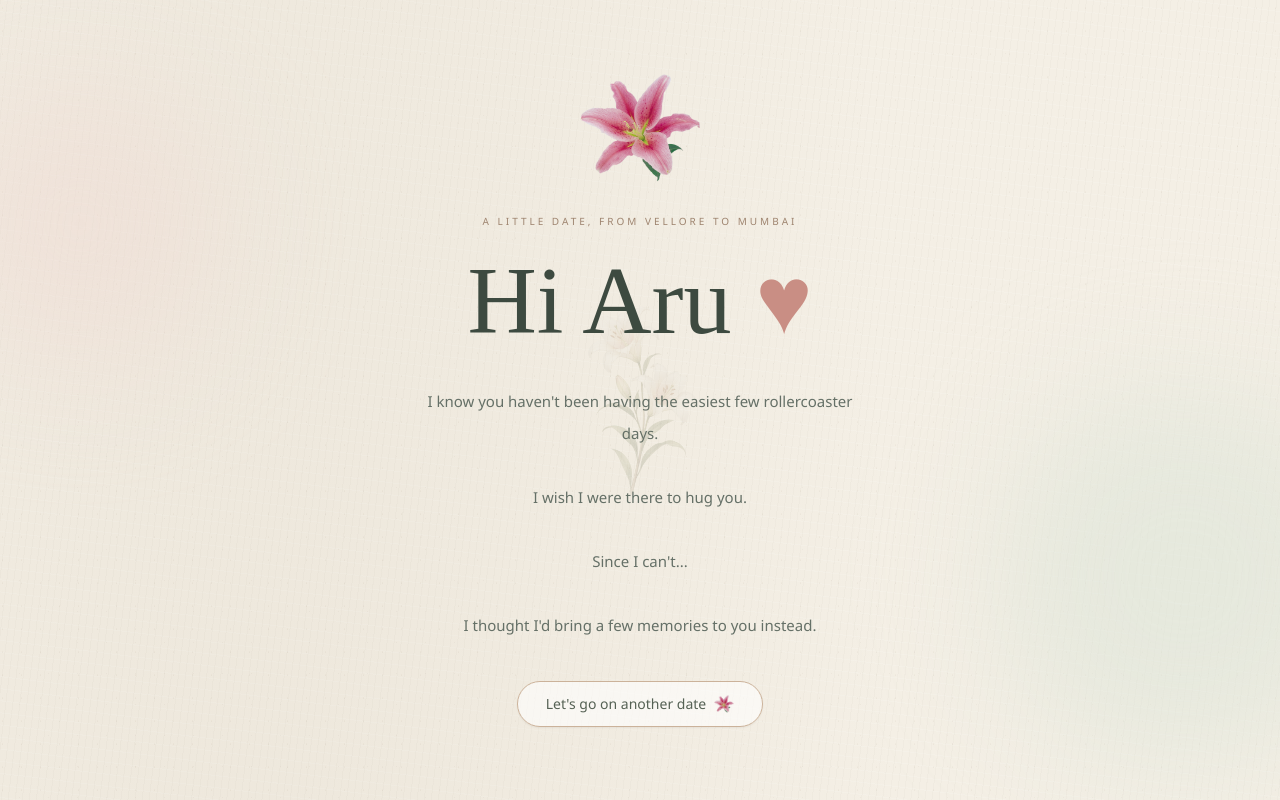
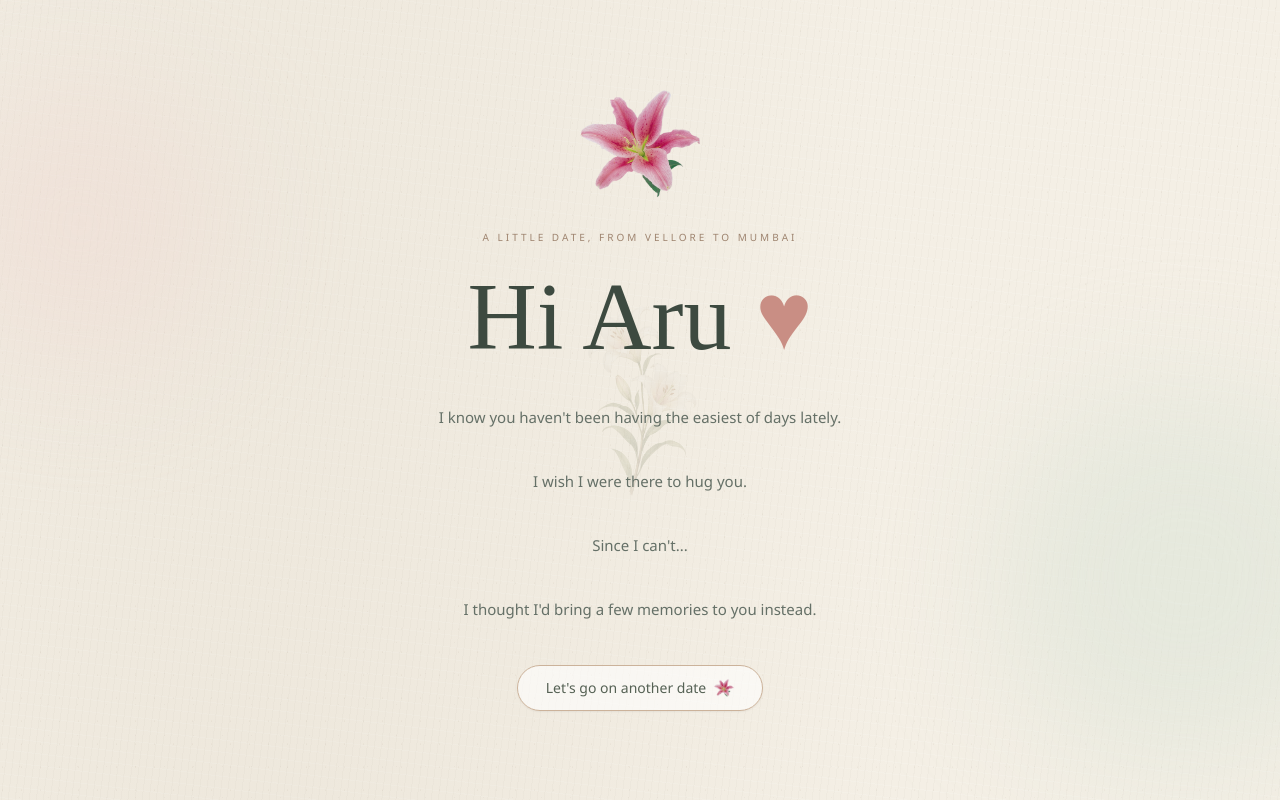
Before and after one commit to iamakee/Lovebutton, a Next.js app: page / in a window 1280 px wide. Shown: the top 800 px of the page. Built offline with nearby package versions, Linux system fonts and the light colour scheme.

Commit message:
Update opening message

```diff
--- a/app/page.tsx
+++ b/app/page.tsx
@@ -15,7 +15,7 @@ export default function Home() {
   return <main className="paper-grain overflow-hidden">
     <section className="relative flex min-h-[100svh] items-center justify-center px-5 sm:px-6">
       <div className="absolute -left-16 top-20 h-72 w-72 rounded-full bg-[#efd9d2]/45 blur-3xl"/><div className="absolute -right-24 bottom-8 h-96 w-96 rounded-full bg-[#dbe4d7]/55 blur-3xl"/>
-      <Reveal className="relative z-10 max-w-2xl text-center"><Lily className="mx-auto mb-8" size={124}/><p className="mb-6 text-[10px] uppercase tracking-[.3em] text-[#9e846f]">A little date, from Vellore to Mumbai</p><h1 className="serif text-6xl leading-none sm:text-8xl">Hi Aru <span className="text-[#c98e84]">♥</span></h1><p className="mx-auto mt-9 max-w-md whitespace-pre-line text-[15px] leading-8 text-[#657067]">I know you haven&apos;t been having the easiest few rollercoaster days.{`\n\n`}I wish I were there to hug you.{`\n\n`}Since I can&apos;t...{`\n\n`}I thought I&apos;d bring a few memories to you instead.</p><button onClick={() => { setEntered(true); document.getElementById('memories')?.scrollIntoView({ behavior: 'smooth' }); }} className="mt-10 inline-flex min-h-11 items-center gap-2 rounded-full border border-[#cbb29a] bg-white/60 px-7 py-3 text-sm text-[#556154] shadow-sm"><span>Let&apos;s go on another date</span><Lily size={20}/></button></Reveal>
+      <Reveal className="relative z-10 max-w-2xl text-center"><Lily className="mx-auto mb-8" size={124}/><p className="mb-6 text-[10px] uppercase tracking-[.3em] text-[#9e846f]">A little date, from Vellore to Mumbai</p><h1 className="serif text-6xl leading-none sm:text-8xl">Hi Aru <span className="text-[#c98e84]">♥</span></h1><p className="mx-auto mt-9 max-w-md whitespace-pre-line text-[15px] leading-8 text-[#657067]">I know you haven&apos;t been having the easiest of days lately.{`\n\n`}I wish I were there to hug you.{`\n\n`}Since I can&apos;t...{`\n\n`}I thought I&apos;d bring a few memories to you instead.</p><button onClick={() => { setEntered(true); document.getElementById('memories')?.scrollIntoView({ behavior: 'smooth' }); }} className="mt-10 inline-flex min-h-11 items-center gap-2 rounded-full border border-[#cbb29a] bg-white/60 px-7 py-3 text-sm text-[#556154] shadow-sm"><span>Let&apos;s go on another date</span><Lily size={20}/></button></Reveal>
     </section>
     <motion.div id="memories" initial={{ opacity: 0 }} animate={{ opacity: entered ? 1 : .72 }} transition={{ duration: .65 }}>
       <section className="px-5 py-24 sm:px-6"><Heading eyebrow="A timeline of us" title="From respect button to love button" copy="Each story is a memory of how our love grew and will continue to grow forever."/><div className="relative mx-auto mt-16 max-w-5xl"><div className="timeline-line absolute bottom-8 left-3 top-8 w-px md:left-1/2"/>{memories.map((memory, index) => <Reveal key={memory.title} className={`relative mb-20 ml-8 flex flex-col gap-5 md:mb-28 md:ml-0 md:w-[calc(50%-2.5rem)] ${index % 2 ? 'md:ml-[calc(50%+2.5rem)]' : ''}`}><span className="absolute -left-[29px] top-8 h-3 w-3 rounded-full border-2 border-[#fcfaf5] bg-[#c99688]"/><div className="relative aspect-[4/3] overflow-hidden rounded-[1.35rem] bg-[#e8e1d7]"><img src={memory.image} alt={memory.title} loading={index < 2 ? 'eager' : 'lazy'} className="h-full w-full object-contain object-center"/></div><article className="glass rounded-[1.5rem] p-6"><p className="text-[10px] uppercase tracking-[.2em] text-[#a48870]">{memory.date}</p><h3 className="serif mt-3 text-4xl leading-none">{memory.title}</h3><p className="mt-5 text-sm leading-7 text-[#667166]">{memory.story}</p><p className="serif mt-5 border-l border-[#d6b7ad] pl-4 text-lg italic text-[#788274]">“{memory.quote}”</p></article></Reveal>)}</div></section>
```
